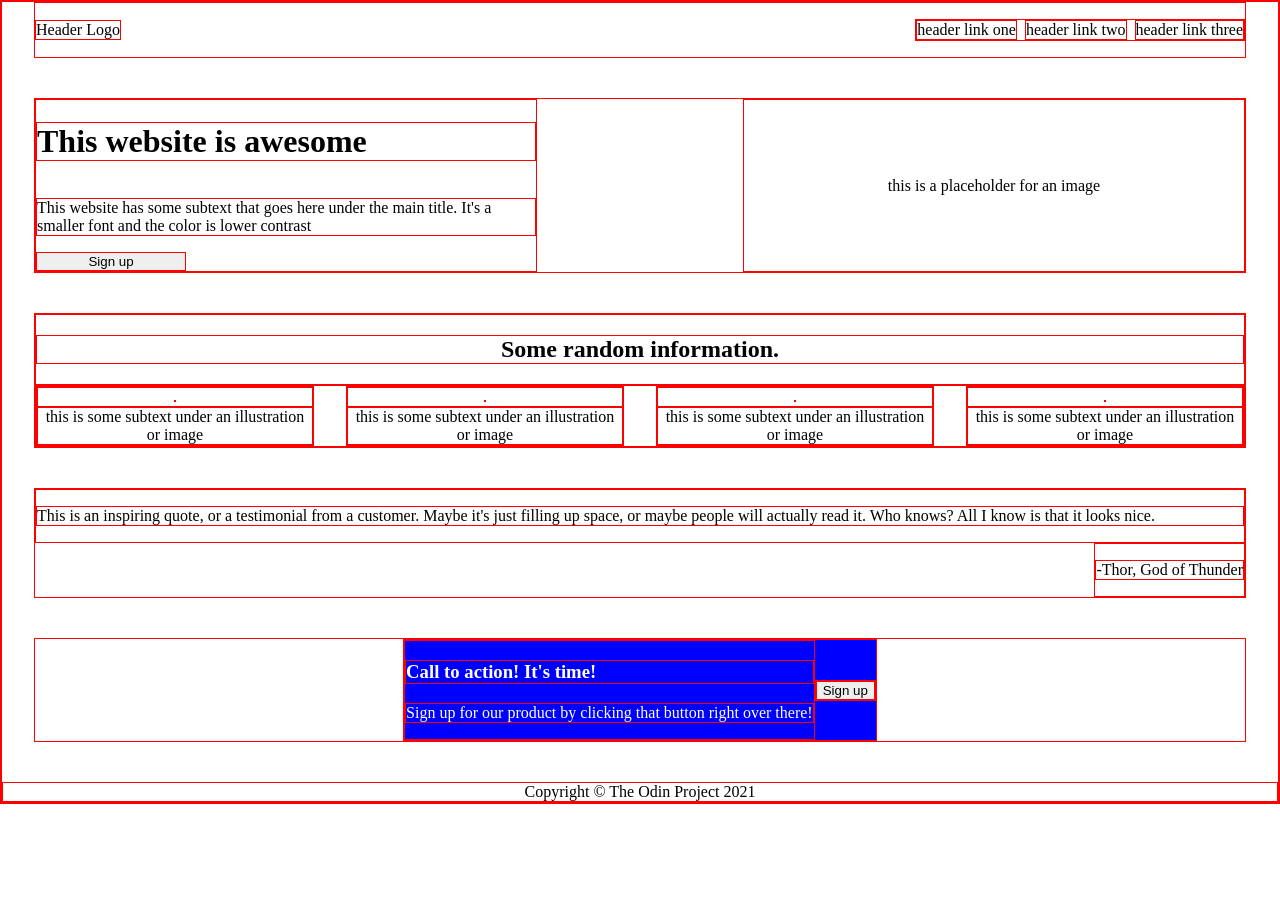
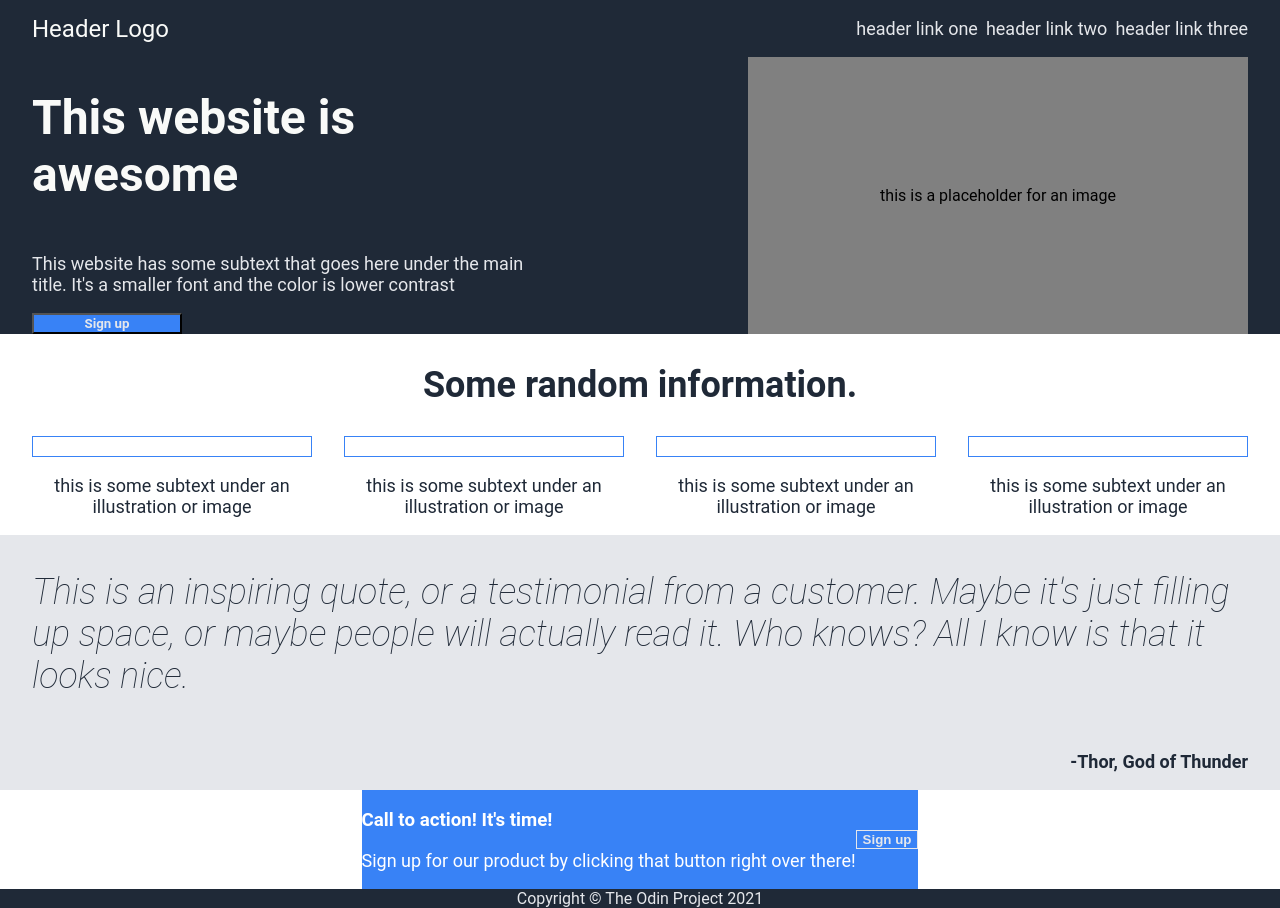
Before and after one commit to Jgamrot/TOP-Project-LandingPage, a plain HTML site: page index.html in a window 1280 px wide. Before the commit the page ends 804 px from the top, so only its background shows below. Drawn offline with Linux system fonts and the light colour scheme.

Commit message:
Style with colors from 02.png
Colour from 2nd image added over the flexbox.
Todo:
Add <a> links to header.
Maybe combine the header and hero, need to fix the spacing.
Round the buttons, icon imgs, and CTA.
Overall spacing is wrong. more padding.
Buttons aren't right.
CTA is wrong.

```diff
--- a/index.html
+++ b/index.html
@@ -23,7 +23,7 @@
     <div class="hero-text">
         <h1>This website is awesome</h1>
         <p>This website has some subtext that goes here under the main title. It's a smaller font and the color is lower contrast</p>
-        <button>Sign up</button>
+        <button style="font-family: inherit">Sign up</button>
     </div>
     <div class="hero-img">
         this is a placeholder for an image <!--img to go here-->
@@ -40,7 +40,7 @@
             <img> <!--img to go here-->
             </div>
           <div class="info-text">
-              this is some subtext under an illustration or image
+              <p>this is some subtext under an illustration or image</p>
           </div>
         </div>
         <div class="info-icons">
@@ -48,24 +48,24 @@
             <img> <!--img to go here-->
             </div>
           <div class="info-text">
-              this is some subtext under an illustration or image
-          </div>
+            <p>this is some subtext under an illustration or image</p>
+        </div>
         </div>
         <div class="info-icons">
             <div class="info-img">
             <img> <!--img to go here-->
             </div>
           <div class="info-text">
-              this is some subtext under an illustration or image
-          </div>
+            <p>this is some subtext under an illustration or image</p>
+        </div>
         </div>
         <div class="info-icons">
             <div class="info-img">
             <img> <!--img to go here-->
             </div>
           <div class="info-text">
-              this is some subtext under an illustration or image
-          </div>
+            <p>this is some subtext under an illustration or image</p>
+        </div>
         </div>
     </div>
 </div>
--- a/styles.css
+++ b/styles.css
@@ -1,6 +1,7 @@
+/*  Commenting our the red border guidelines
 *{
     border: 1px red solid;
-}
+} */
 
 body{
     display: flex;
@@ -9,26 +10,47 @@ body{
     height: 100vh;
     overflow: hidden; /* Might not want to use overflow hidden, if I want to scroll */
     margin: 0; /* used this because otherwise the footer was dropping below fold, might remove */
+    font-family:'roboto', sans-serif;
+}
+
+button{
+    max-width: 150px;
+    color: #e5e7eb;
+    font-weight: bold;
+}
+
+p{
+    font-size: 18px;
 }
 
 .header{
     display: flex;
     align-items: center;
-    margin: 0px 32px; /*margins (maybe padding) should be the same for whole page, using 32px for now*/
+    padding: 0px 32px; /*yup padding (not margin) should be the same for whole page, using 32px for now*/
+    background-color: #1f2937;
 
   ul{
       display: flex;
       list-style-type: none;
       padding: 0;
       margin-left: auto;
-      gap: 8px
+      gap: 8px;
+      color: #e5e7eb;
+      font-size: 18px;
+      }
+
+  .logo{
+    font-size: 24px;
+    color: #f9faf8;
   }
 }
 
 .hero{
     display: flex;
     justify-content: space-between;
-    margin: 0px 32px;
+    padding: 0px 32px;
+    background-color: #1f2937;
+
 
   .hero-text{
     display: flex;
@@ -36,8 +58,19 @@ body{
     max-width: 500px;
 
     button{
-        max-width: 150px;
+        background-color: #3882f6;
+            }
+
+    h1{
+        color: #f9faf8;
+        font-size: 48px;
+        font-weight: bolder;
     }
+
+    p{
+        color: #e5e7eb;
+    }
+
   }
 
   .hero-img{
@@ -45,6 +78,7 @@ body{
     display: flex;
     justify-content: center;
     align-items: center;
+    background-color: grey;
   }
 }
 
@@ -54,19 +88,46 @@ body{
     margin: 0px 32px;
     text-align: center;
 
+    h2{
+        font-size: 36px;
+        font-weight: bolder;
+        color: #1f2937;
+    }
+
+    p{
+        color:#1f2937;
+    }
+
     .info-row-container{
         display: flex;
         gap: 32px;
     }
 }
 
+.info-img{
+    border: #3882f6 1px solid;
+}
+
 .quote{
     display: flex;
     flex-direction: column;
-    margin: 0px 32px;
+    padding: 0px 32px;
+    background-color: #e5e7eb;
+    color: #1f2937;
+
+    .quote-text{
+        p{
+        font-size: 36px;
+        font-style: italic;
+        font-weight: lighter;
+        }
+    }
 
     .quote-author{
         align-self: flex-end;
+        p{
+            font-weight: bold;
+        }
     }
 }
 
@@ -78,8 +139,13 @@ body{
     .CTA-container{
         display: flex;
         align-items: center;
-        background-color: blue;
+        background-color: #3882f6;
         color: white;
+    }
+
+    button{
+        background-color: #3882f6;
+        border: 1px #e5e7eb solid;
     }
 }
 
@@ -87,4 +153,6 @@ body{
     display: flex;
     justify-content: center;
     align-items: center;
+    background-color: #1f2937;
+    color: #e5e7eb;
 }
```
